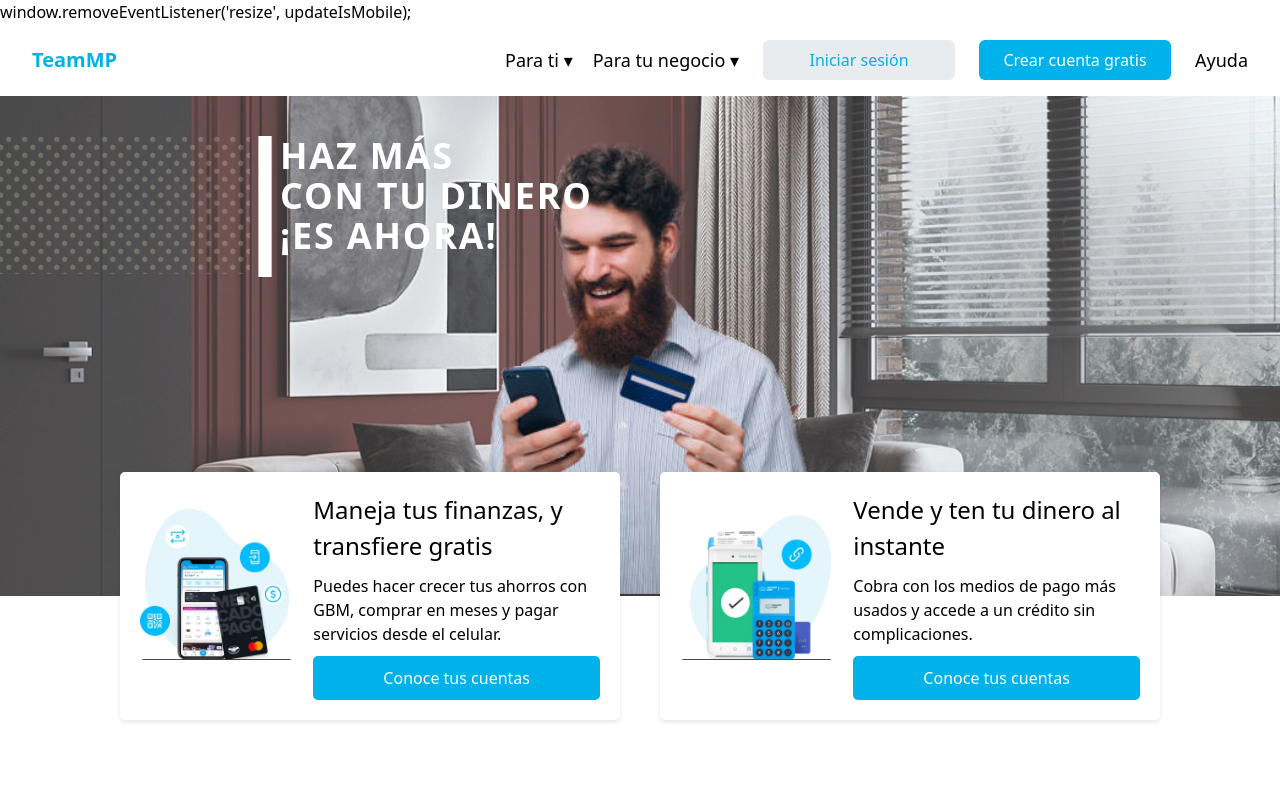
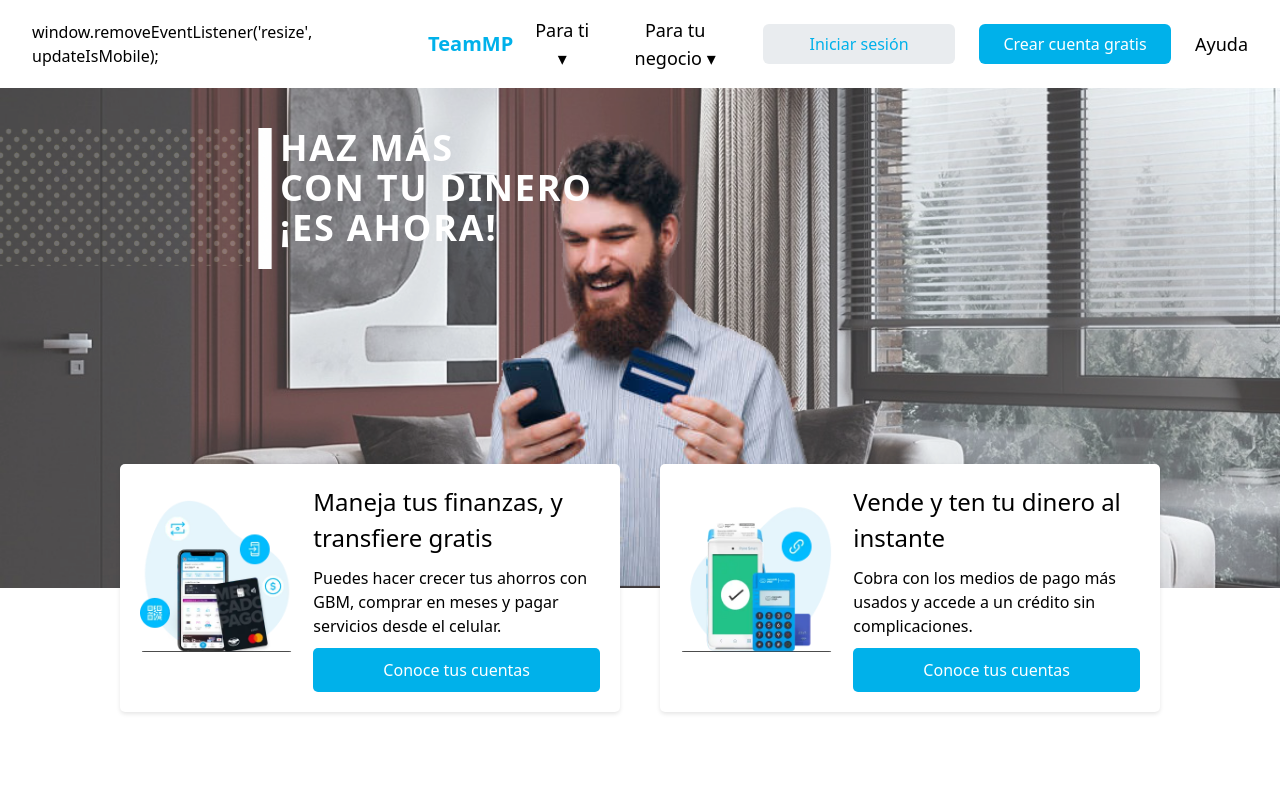
Before and after one commit to illiCristian/NestJs-Backend-Wallet, a Next.js app in the folder client/: page / in a window 1280 px wide. Shown: the top 800 px of the page. Built offline with nearby package versions, Linux system fonts and the light colour scheme.

Commit message:
working on success component

```diff
--- a/client/src/components/LandingPage/Navbar/Navbar.tsx
+++ b/client/src/components/LandingPage/Navbar/Navbar.tsx
@@ -39,22 +39,15 @@ const Navbar = (): JSX.Element => {
     setShowModal2(false)
   }
 
-  // const bannerClasses = `section-uno max-w-full px-0 py-0 items-center justify-center flex-col ${
-  //   mobileMenuOpen ? 'mobile-menu-open' : ''
-  // } ${isMobile ? 'mobile-max-width' : ''}`
-
   useEffect(() => {
     const updateIsMobile = () => {
       setIsMobile(window.innerWidth <= 894)
     }
 
-    // Initial check
     updateIsMobile()
 
-    // Update when the window is resized
     window.addEventListener('resize', updateIsMobile)
 
-    // Clean up the event listener when the component is unmounted
     return () => {
       window.removeEventListener('resize', updateIsMobile)
     }
@@ -68,8 +61,8 @@ const Navbar = (): JSX.Element => {
 
   return (
     <>
-      window.removeEventListener('resize', updateIsMobile);
       <nav className='nav-container flex justify-between items-center p-4 md:px-8'>
+        window.removeEventListener('resize', updateIsMobile);
         <ul className='flex items-center gap-6'>
           <li className='font-semibold text-xl'>
             <Link href='/' className='logo-nav text-primary'>
```
